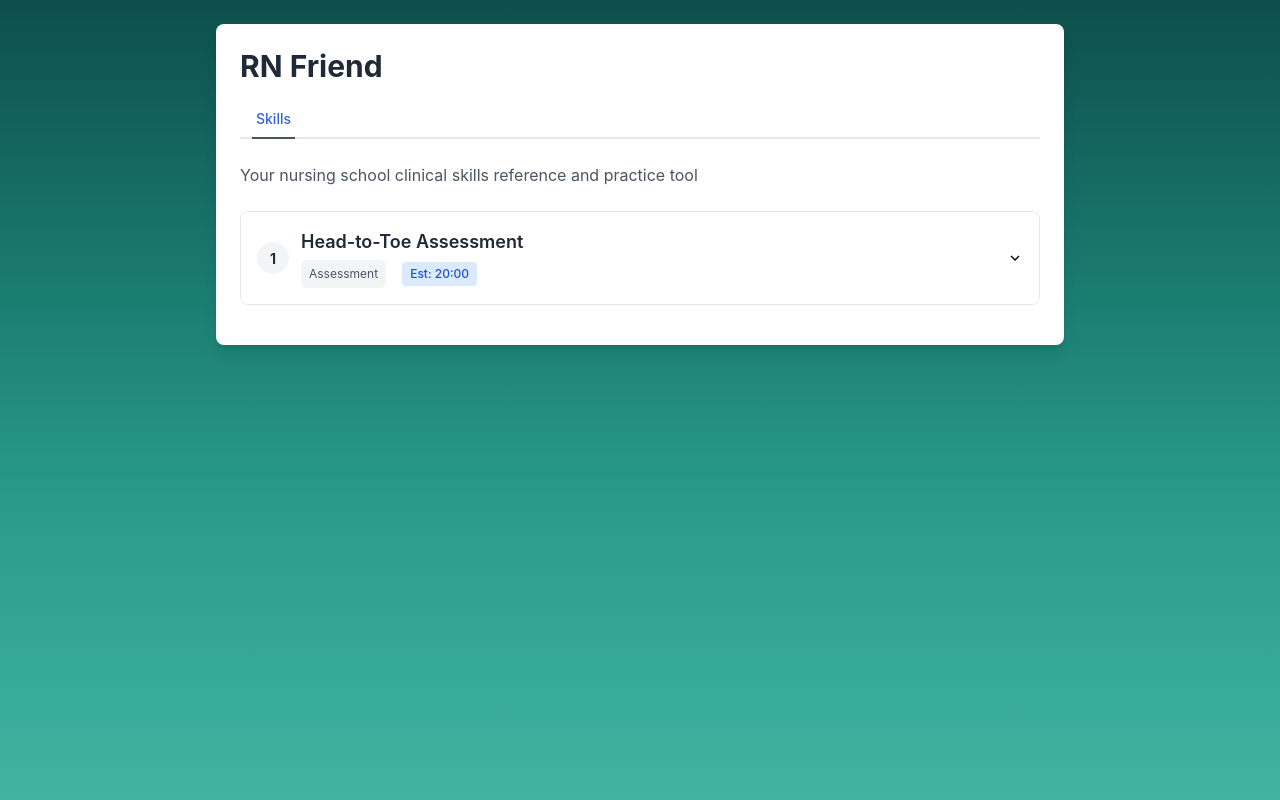
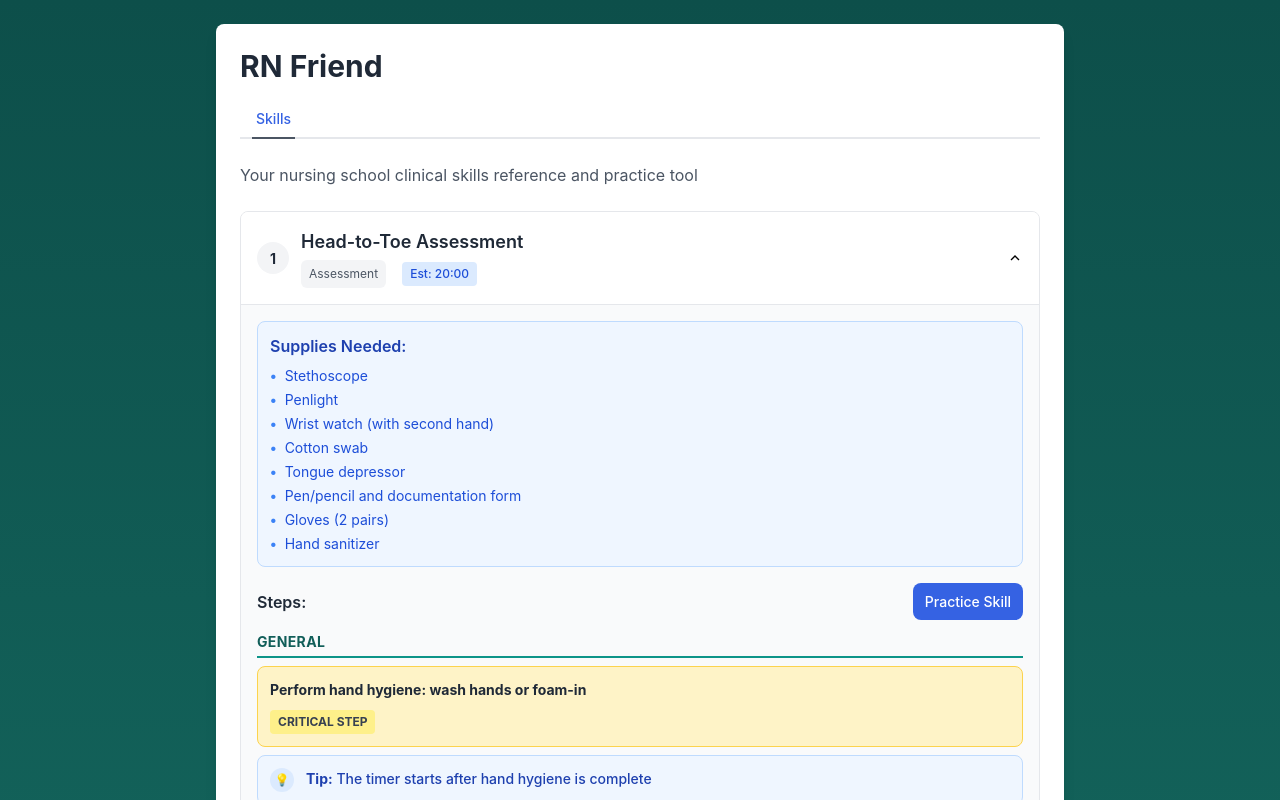
Before and after one commit to arena/rn, a React (Vite) app: page / in a window 1280 px wide. Shown: the top 800 px of the page. Built offline with nearby package versions, Linux system fonts and the light colour scheme.

Commit message:
fine tuning order of head-to-toe

```diff
--- a/src/App.jsx
+++ b/src/App.jsx
@@ -17,7 +17,7 @@ const RNSkillsApp = () => {
     const [currentView, setCurrentView] = React.useState('browser'); // 'browser' or 'about'
     const [skillsOrganization, setSkillsOrganization] = React.useState('number');
     const [lengthSortAscending, setLengthSortAscending] = React.useState(false);
-    const [expandedSkill, setExpandedSkill] = React.useState(null);
+    const [expandedSkill, setExpandedSkill] = React.useState(skillsData.skills.length === 1 ? skillsData.skills[0].id : null);
 
     // Individual skill practice mode hooks
     const [practiceMode, setPracticeMode] = React.useState(null);
--- a/src/data/skills/head-to-toe-assessment.yml
+++ b/src/data/skills/head-to-toe-assessment.yml
@@ -193,12 +193,12 @@ steps:
     description: "Assess the anterior/posterior chest for symmetry, skin, and respiratory effort (Respiratory distress? Use of accessory muscles?)"
     critical: false
 
+  - id: breath_sounds_anterior
+    description: "Auscultate **anterior** breath sounds for full inspiration and expiration, comparing side to side in a **LADDER** formation, upper, middle, and lower lung fields. Demonstrate all **10 areas**. Note any adventitious sounds."
+    critical: false
+
   - id: breath_sounds_posterior
     description: "Auscultate **posterior** breath sounds for full inspiration and expiration, comparing side to side in a **LADDER** formation, upper, middle, and lower lung fields. Demonstrate all **18 areas**. Note any adventitious sounds."
-    critical: false
-
-  - id: breath_sounds_anterior
-    description: "Auscultate **anterior** breath sounds for full inspiration and expiration, comparing side to side in a **LADDER** formation, upper, middle, and lower lung fields. Demonstrate all **10 areas**. Note any adventitious sounds."
     critical: false
 
   - id: chest_probing_question
@@ -341,7 +341,7 @@ steps:
     critical: false
 
   - id: safety_measures
-    description: "Provide safety: **bed in lowest position**, **side rails up**, and **call light in reach**"
+    description: "Provide safety: **bed in lowest position**, side rails down, and **call light in reach**"
     critical: true
 
   - id: hand_hygiene_exit
```
Also changed, not shown: public/manifest.json.
